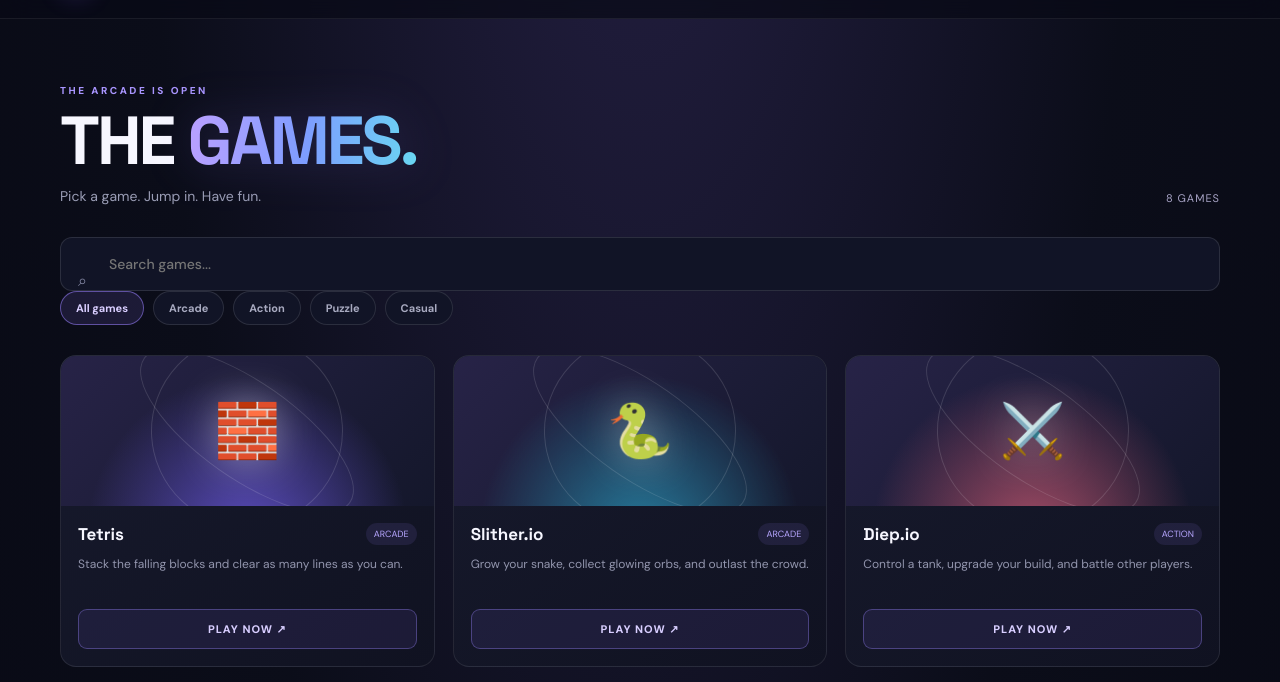
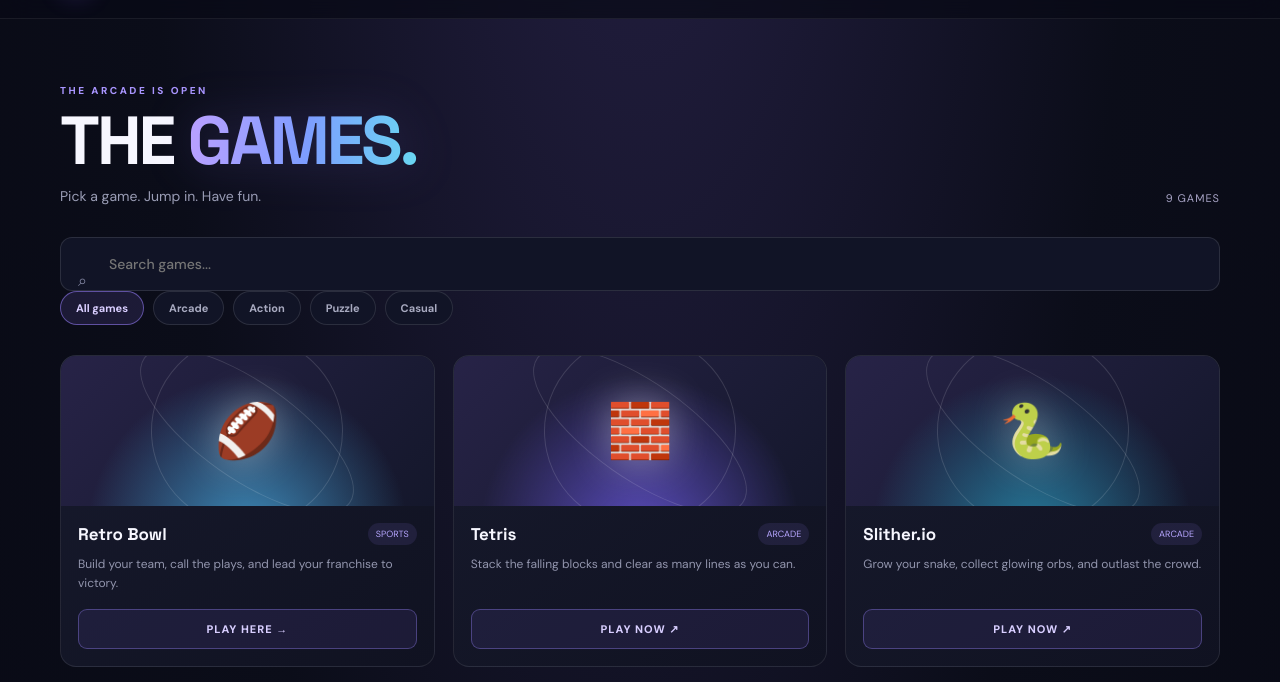
Before and after one commit to lookingforpiratetoken/games, a plain HTML site: page games.html in a window 1280 px wide. Shown: the part 57-739 px from the top of the page. Drawn offline with Linux system fonts and the light colour scheme.

Commit message:
Add Retro Bowl to the AuraGame library

```diff
--- a/games.html
+++ b/games.html
@@ -20,7 +20,7 @@
   <main class="library">
     <div class="library-heading">
       <div><p class="library-kicker">THE ARCADE IS OPEN</p><h1>THE <span class="gradient-text">GAMES.</span></h1><p class="library-subtitle">Pick a game. Jump in. Have fun.</p></div>
-      <span class="game-count" id="game-count">8 GAMES</span>
+      <span class="game-count" id="game-count">9 GAMES</span>
     </div>
 
     <label class="search-wrap">
@@ -37,6 +37,7 @@
     </nav>
 
     <section class="game-grid" aria-label="Game collection">
+      <article class="game-card" data-category="arcade"><div class="game-art" style="--glow:#3d8bba"><span class="game-symbol">🏈</span></div><div class="game-info"><div class="game-info-top"><h2>Retro Bowl</h2><span class="game-tag">SPORTS</span></div><p>Build your team, call the plays, and lead your franchise to victory.</p><a class="play-link" href="retro-bowl.html">PLAY HERE →</a></div></article>
       <article class="game-card" data-category="arcade"><div class="game-art" style="--glow:#5a4cbd"><span class="game-symbol">🧱</span></div><div class="game-info"><div class="game-info-top"><h2>Tetris</h2><span class="game-tag">ARCADE</span></div><p>Stack the falling blocks and clear as many lines as you can.</p><a class="play-link" href="https://tetris.com/play-tetris" target="_blank" rel="noopener noreferrer">PLAY NOW ↗</a></div></article>
       <article class="game-card" data-category="arcade"><div class="game-art" style="--glow:#267b9c"><span class="game-symbol">🐍</span></div><div class="game-info"><div class="game-info-top"><h2>Slither.io</h2><span class="game-tag">ARCADE</span></div><p>Grow your snake, collect glowing orbs, and outlast the crowd.</p><a class="play-link" href="https://slither.io/" target="_blank" rel="noopener noreferrer">PLAY NOW ↗</a></div></article>
       <article class="game-card" data-category="action"><div class="game-art" style="--glow:#a44c65"><span class="game-symbol">⚔️</span></div><div class="game-info"><div class="game-info-top"><h2>Diep.io</h2><span class="game-tag">ACTION</span></div><p>Control a tank, upgrade your build, and battle other players.</p><a class="play-link" href="https://diep.io/" target="_blank" rel="noopener noreferrer">PLAY NOW ↗</a></div></article>
```
